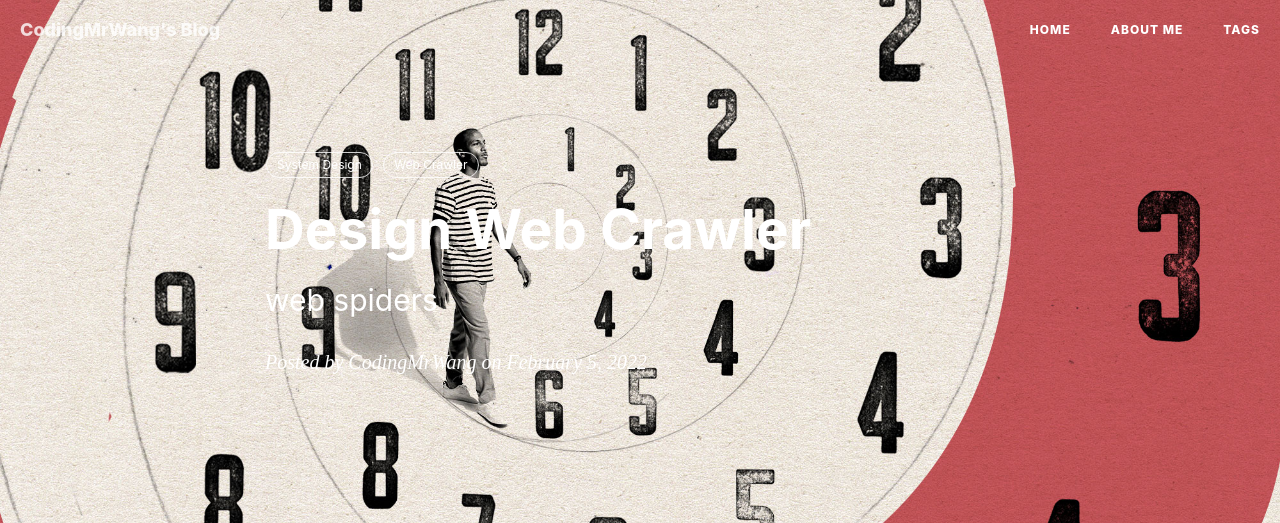
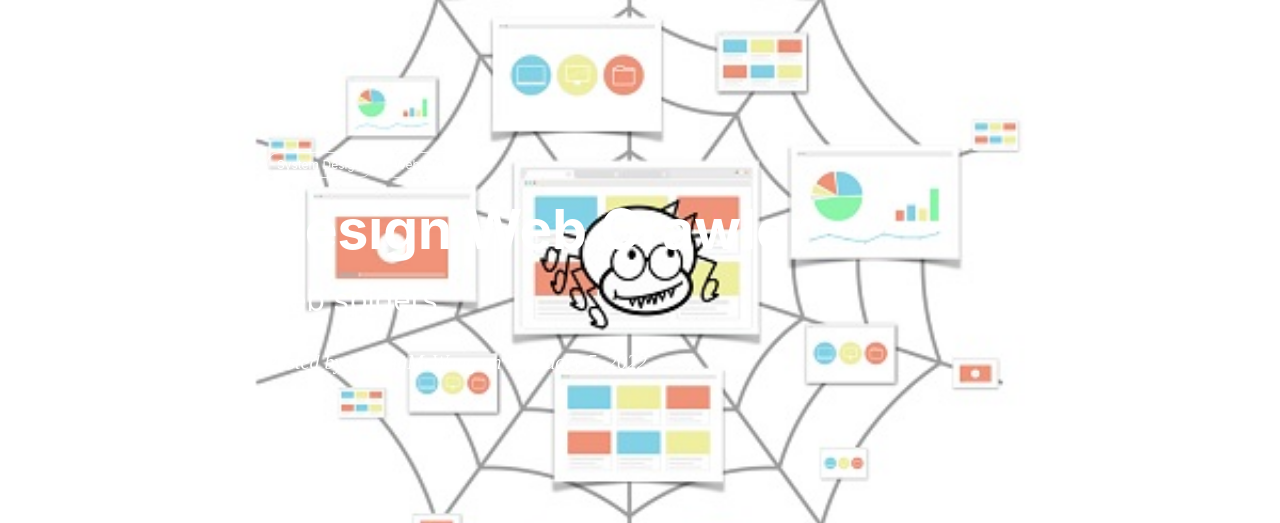
Before and after one commit to CodingMrWang/codingmrwang.github.io, a Jekyll site: the page built from _posts/2022-02-05-Web-Crawler.md, in a window 1280 px wide. Shown: the top 523 px of the page. Built offline with Jekyll 4.4.1, drawn with Linux system fonts in a browser that asks for light colours; nearby versions of some CDN libraries; comment, search, counter and statistics services are not loaded; grey boxes are pictures that could not be loaded.

Commit message:
update bg

```diff
--- a/_posts/2022-02-05-Web-Crawler.md
+++ b/_posts/2022-02-05-Web-Crawler.md
@@ -4,7 +4,7 @@
 subtitle:   web spiders
 date:       2022-02-05
 author:     CodingMrWang
-header-img: img/post-bg-time.jpeg
+header-img: img/post-bg-crawler.jpeg
 catalog: true
 tags:
     - System Design
```
Also changed, not shown: _posts/2022-02-05-Design-Yelp.md (+1 -1 lines), img/post-bg-crawler.jpeg (added), img/post-bg-yelp.png (added).
